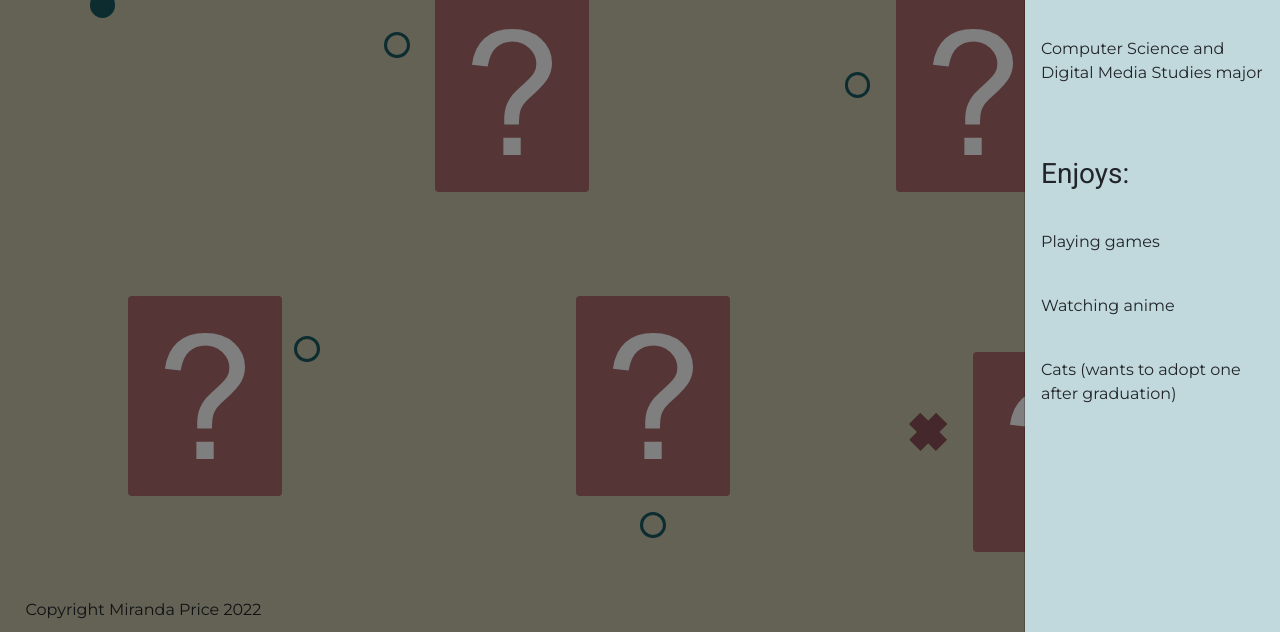
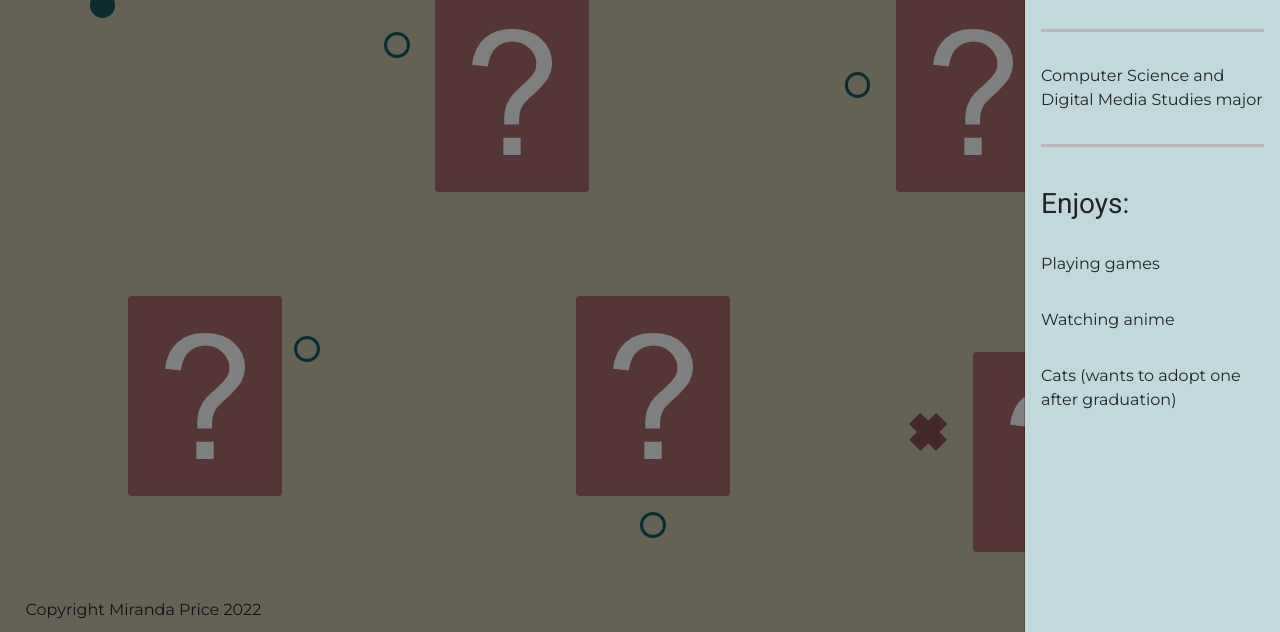
Before and after one commit to miranda-price/laura-bio, a plain HTML site: page index.html in a window 1280 px wide. Both pictures are taken after a click on the button "About Laura". Shown: the part 168-800 px from the top of the page. Drawn offline with nearby package versions, Linux system fonts and the light colour scheme.

Commit message:
style bio sidebar

```diff
--- a/index.html
+++ b/index.html
@@ -25,7 +25,10 @@
         <div class="offcanvas offcanvas-end" tabindex="-1" id="offcanvasRight" aria-labelledby="offcanvasRightLabel">
         <div class="offcanvas-body">
             <h2 id="offcanvasRightLabel">Qianqian (Laura) Li</h2>
+
+            <hr>
             <p>Computer Science and Digital Media Studies major</p>
+            <hr>
 
             <h3>Enjoys:</h3>
             <p>Playing games</p>
--- a/override.css
+++ b/override.css
@@ -38,17 +38,26 @@ h1 {
     width: 20vw;
 }
 
+.offcanvas-body > hr {
+    background-color: #a3515c;
+    height: 3px;
+}
+
 .offcanvas-body > *, .offcanvas-body, .card-body {
     background-color: #C1D8DC;
 }
 
 .offcanvas-body > * {
-    margin-bottom: 5vh;
+    margin-bottom: 4vh;
 }
 
 .offcanvas-body h2, .offcanvas-body h3 {
     margin-top: 9vh;
     font-family: Roboto, sans-serif;
+}
+
+.offcanvas-body h3 {
+    margin-top: 5vh;
 }
 
 #progress {
--- a/scripts.js
+++ b/scripts.js
@@ -2,7 +2,6 @@ const slider = document.getElementById('progress');
 
 let slide = function() {
     const val = slider.value;
-    console.log(val)
     if (val >= 1) {
         if (val >= 3) {
             document.getElementById('dash-a3').hidden=false;
```
